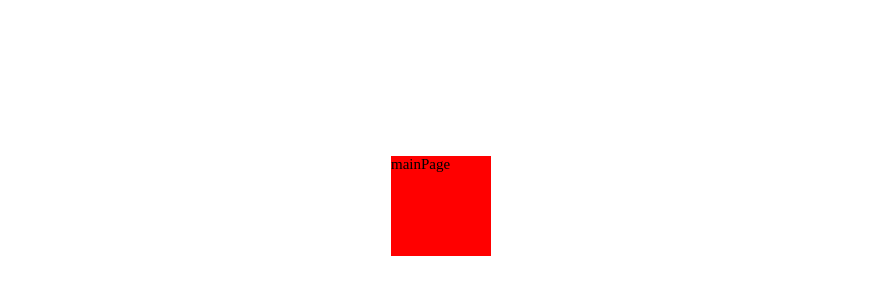
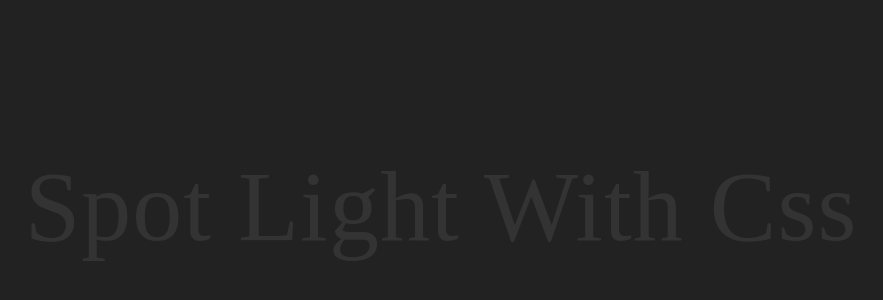
Before and after one commit to starunaway/CssInspiration, a React app: page /spotLight in a window 1280 px wide. Before the commit this address led to /home. Shown: the part 194-494 px from the top of the page, without its empty margins (199-1082 px from the left). Built offline with nearby package versions, Linux system fonts and the light colour scheme.

Commit message:
feat: 🎸 style domin

```diff
--- a/src/pages/countDown/style.less
+++ b/src/pages/countDown/style.less
@@ -6,8 +6,6 @@
   width: 100%;
   height: 100%;
   background: #43119a;
-}
-
   .circle-wrapper {
     display: inline-block;
     position: relative;
@@ -34,3 +32,4 @@ span {
     font-family: 'Courier New', Courier, monospace;
     color: #f36f21;
   }
+}
--- a/src/pages/cssGrid/style.less
+++ b/src/pages/cssGrid/style.less
@@ -16,8 +16,6 @@
 
   row-gap: 10px;
   column-gap: 10px;
-}
-
   .cell1 {
     background-color: blue;
     grid-area: h;
@@ -52,3 +50,4 @@
     background: lightcoral;
     grid-area: main;
   }
+}
--- a/src/pages/flippingCard/index.js
+++ b/src/pages/flippingCard/index.js
@@ -8,17 +8,16 @@ export default () => {
         <div className='cover'>COVER</div>
         <div className='back'>BACK</div>
       </div>
-      ,
+
       <div className='card-container' key={2}>
         <div className='cover'>COVER</div>
         <div className='back'>BACK</div>
       </div>
-      ,
+
       <div className='card-container' key={3}>
         <div className='cover'>COVER</div>
         <div className='back'>BACK</div>
       </div>
-      ,
     </div>
   );
 };
--- a/src/pages/flippingCard/style.less
+++ b/src/pages/flippingCard/style.less
@@ -1,4 +1,6 @@
 .flipping-card {
+  width: 100%;
+  height: 100%;
   display: flex;
   align-items: center;
   justify-content: space-evenly;
@@ -7,8 +9,6 @@
     rgba(239, 252, 250, 1) 5.5%,
     rgba(154, 192, 206, 1) 100.2%
   );
-}
-
   .card-container {
     width: 300px;
     height: 400px;
@@ -33,7 +33,11 @@
     .cover {
       background-color: blue;
       transform: rotatey(0deg);
-    background-image: radial-gradient(circle 484px at 49.4% 19%, rgba(23, 156, 214, 1) 0%, rgba(52, 48, 111, 1) 100.2%);
+      background-image: radial-gradient(
+        circle 484px at 49.4% 19%,
+        rgba(23, 156, 214, 1) 0%,
+        rgba(52, 48, 111, 1) 100.2%
+      );
       color: #fff;
     }
     .back {
@@ -55,3 +59,4 @@
       }
     }
   }
+}
--- a/src/pages/humburgerMenu/style.less
+++ b/src/pages/humburgerMenu/style.less
@@ -1,4 +1,6 @@
 .menu {
+  width: 100%;
+  height: 100%;
   label {
     display: block;
     width: 100%;
@@ -51,7 +53,6 @@
       }
     }
   }
-}
   .menu-list {
     position: absolute;
     width: 100%;
@@ -77,3 +78,4 @@ ul {
   ul li {
     color: #fff;
   }
+}
--- a/src/pages/input1/index.js
+++ b/src/pages/input1/index.js
@@ -1,14 +1,16 @@
 import React from 'react';
 import './style.less';
 
-export default () => [
-  <h5 key={1}>账号登录</h5>,
+export default () => (
+  <div className='login1'>
+    <h5 key={1}>账号登录</h5>
     <div className='input-wrapper' key={2}>
       <input type='text' id='username' autoComplete='off' placeholder=' ' />
       <label htmlFor='username'>用户名</label>
-  </div>,
+    </div>
     <div className='input-wrapper' key={3}>
       <input type='text' id='password' autoComplete='off' placeholder=' ' />
       <label htmlFor='password'>密码</label>
-  </div>,
-];
+    </div>
+  </div>
+);
--- a/src/pages/input1/style.less
+++ b/src/pages/input1/style.less
@@ -1,3 +1,13 @@
+.login1{
+	display: flex;
+	flex-direction: column;
+	justify-content: center;
+	align-items: center;
+	width:100%;
+	height: 100%;
+	font-size: 15px;
+
+
 	.input-wrapper {
 		width: 400px;
 		position: relative;
@@ -44,13 +54,4 @@ h5 {
 		letter-spacing: 0.1rem;
 		margin-bottom: 2rem;
 	  }
-
-
-
-#root {
-  font-size: 15px;
-  display: flex;
-  flex-direction: column;
-  justify-content: center;
-  align-items: center;
 }
--- /dev/null
+++ b/src/pages/spotLight/index.js
@@ -0,0 +1,8 @@
+import React from 'react';
+import './style.less';
+
+export default () => (
+  <div className='spot-light-wrapper'>
+    <h5 data-soptlight='Spot Light With Css !'>Spot Light With Css</h5>
+  </div>
+);
--- /dev/null
+++ b/src/pages/spotLight/style.less
@@ -0,0 +1,14 @@
+.spot-light-wrapper {
+  width: 100%;
+  height: 100%;
+  display: grid;
+  align-items: center;
+  justify-items: center;
+  background: #222;
+  font-size: 15px;
+  h5 {
+    color: #333;
+    font-size: 100px;
+    letter-spacing: 1px;
+  }
+}
--- a/src/reset.css
+++ b/src/reset.css
@@ -90,4 +90,7 @@ body {
 #root {
   height: 100%;
   width: 100%;
+  display: flex;
+  align-items: center;
+  justify-content: center;
 }
--- a/src/routes/routes.js
+++ b/src/routes/routes.js
@@ -4,6 +4,7 @@ import flippingCard from '@pages/flippingCard';
 import Input1 from '@pages/input1';
 import CountDown from '@pages/countDown';
 import Grid from '@pages/cssGrid';
+import SpotLight from '@pages/spotLight';
 
 const ROUTES = [
   {
@@ -11,6 +12,12 @@ const ROUTES = [
     path: '/home',
     component: Home,
     keywords: [],
+  },
+  {
+    description: '聚光灯',
+    path: '/spotLight',
+    component: SpotLight,
+    keywords: ['聚光灯', 'spotlight'],
   },
   {
     description: 'Grid布局',
```
Lines whose indentation alone changed are shown as unchanged.
